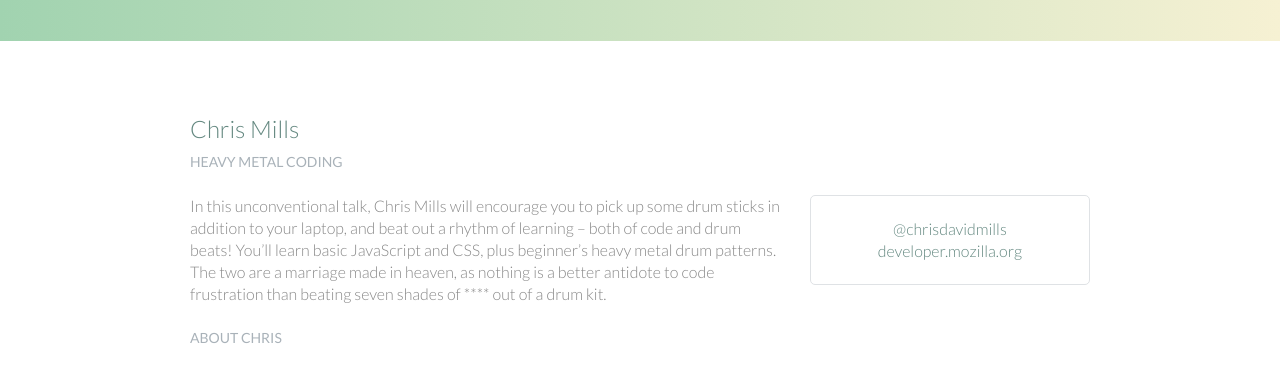
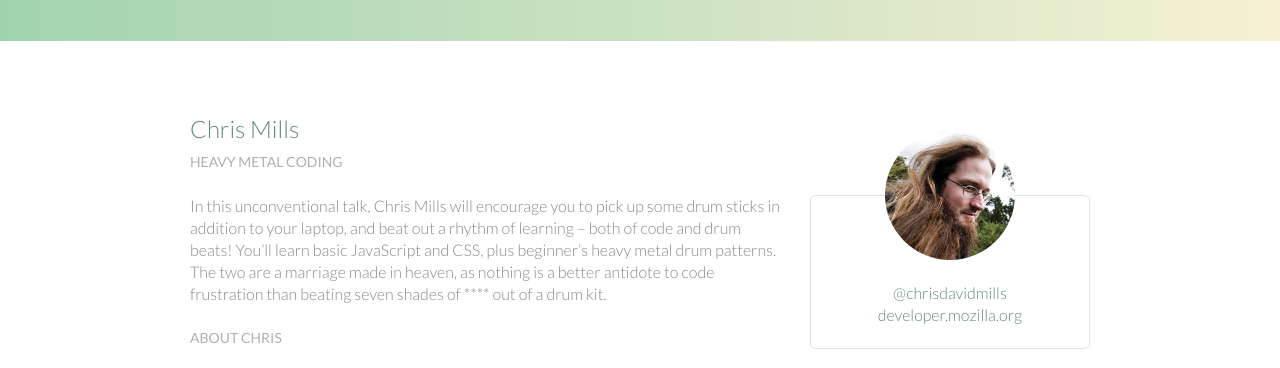
Before and after one commit to vPlien/firstwebpage, a plain HTML site: page speakers.html in a window 1280 px wide. Shown: the part 355-723 px from the top of the page. Drawn offline with Linux system fonts and the light colour scheme.

Commit message:
Added images for speakers

```diff
--- a/assets/stylesheets/main.css
+++ b/assets/stylesheets/main.css
@@ -344,10 +344,17 @@ p a {
     border: 1px solid #dfe2e5;
     border-radius: 5px;
     margin-top: 88px;
-    padding: 22px 0;
+    padding-bottom: 22px;
     text-align: center;
 }
 
 .speaker {
     margin-bottom: 44px;
 }
+
+.speaker-info img {
+    border-radius: 50%;
+    height: 130px;
+    margin: -66px 0 22px 0;
+    vertical-align: top;
+}
--- a/speakers.html
+++ b/speakers.html
@@ -66,6 +66,8 @@
                     --><aside class="col-1-3">
                         <div class="speaker-info">
 
+                        <img src="assets/images/speakers/chris-mills.jpg" alt="Chris Mills">
+
                         <ul>
                             <li><a href="https://twitter.com/chrisdavidmills">@chrisdavidmills</a></li>
                             <li><a href="https://developer.mozilla.org/en-US/">developer.mozilla.org</a></li>
@@ -94,6 +96,8 @@
 
                     --><aside class="col-1-3">
                         <div class="speaker-info">
+
+                            <img src="assets/images/speakers/shay-howe.jpg">
 
                             <ul>
                                 <li><a href="https://twitter.com/shayhowe">@shayhowe</a></li>
```
